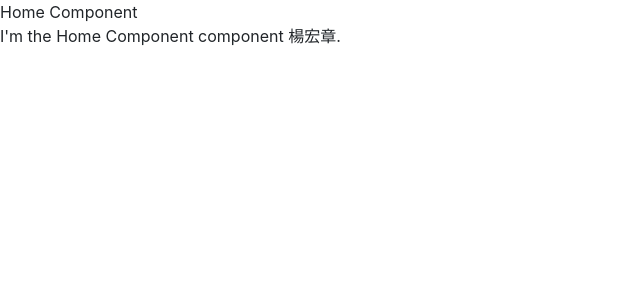
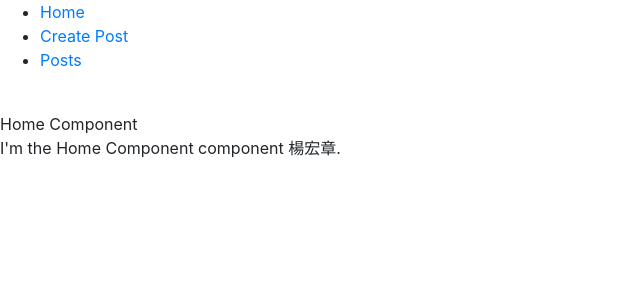
Before and after one commit to hjy1210/mymevn, a Vue app: page / in a window 1280 px wide. Shown: the top 300 px of the page, without its empty margins (0-640 px from the left). Built offline with nearby package versions, Linux system fonts and the light colour scheme.

Commit message:
Create nav-bar for Vue application

```diff
--- a/src/App.vue
+++ b/src/App.vue
@@ -1,22 +1,30 @@
 <template>
-  <div>
-    <router-view></router-view>
-  </div>
+ <div >
+  <nav >
+   <ul >
+    <li >
+     <router-link to="/" >Home</router-link>
+    </li>
+    <li >
+     <router-link to="/create" >Create Post</router-link>
+    </li>
+    <li >
+     <router-link to="/posts" >Posts</router-link>
+    </li>
+   </ul>
+  </nav><br />
+  <transition name=fade>
+   <router-view></router-view>
+  </transition>
+ </div>
 </template>
 
+<style>
+
+</style>
+
 <script>
-export default {
-  name: 'app'
-}
+
+  export default{
+  }
 </script>
-
-<style>
-#app {
-  font-family: Avenir, Helvetica, Arial, sans-serif;
-  -webkit-font-smoothing: antialiased;
-  -moz-osx-font-smoothing: grayscale;
-  text-align: center;
-  color: #2c3e50;
-  margin-top: 60px;
-}
-</style>
```
